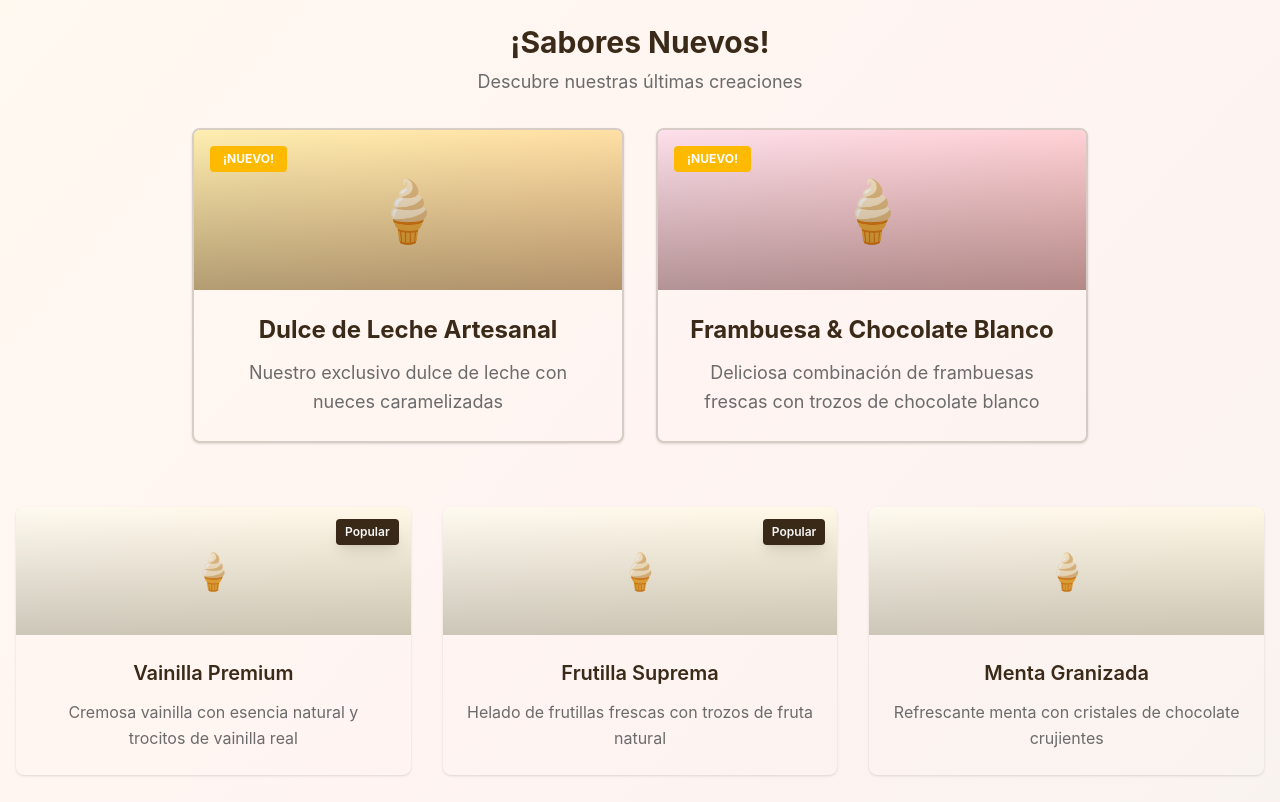
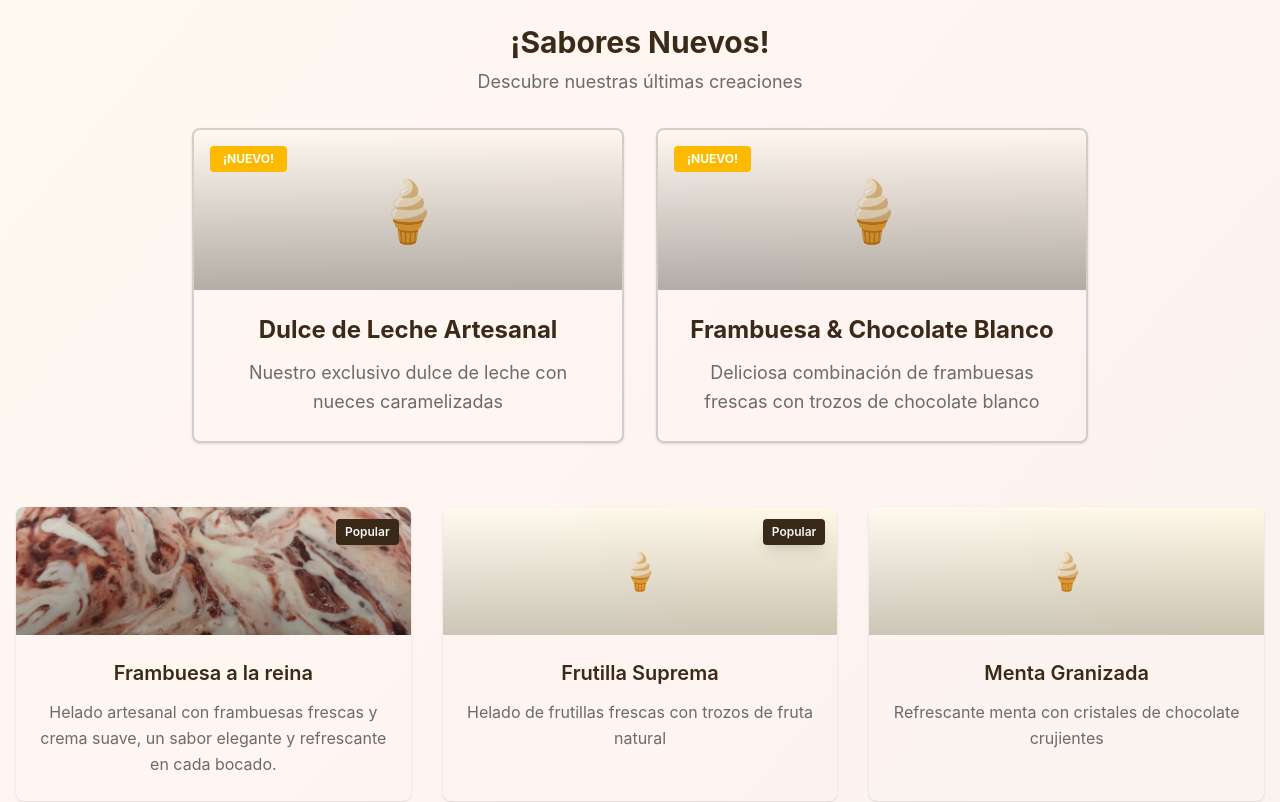
Before and after one commit to Adriel-M-A/elixirhelados, a React (Vite) app: page / in a window 1280 px wide. Shown: the part 1040-1842 px from the top of the page. Built offline with nearby package versions, Linux system fonts and the light colour scheme.

Commit message:
Refactor code structure for improved readability and maintainability

```diff
--- a/src/components/Flavors.tsx
+++ b/src/components/Flavors.tsx
@@ -3,6 +3,8 @@ import { Card, CardContent } from "./ui/Card";
 import { Badge } from "./ui/Badge";
 import NewFlavors from "./NewFlavors";
 import flavorsData from "../data/flavors.json";
+// Importa las imágenes manualmente
+import frambuesaReina from "../assets/frambuesa-reina.png";
 
 /*
   Flavors component
@@ -14,8 +16,6 @@ import flavorsData from "../data/flavors.json";
 interface Flavor {
   name: string;
   description: string;
-  color?: string; // opcional: hex como "#fffaf0"
-  gradient?: string; // opcional: clase Tailwind o string
   imageUrl?: string;
   popular?: boolean;
   isNew?: boolean;
@@ -25,6 +25,12 @@ function Flavors() {
   const flavors = flavorsData as unknown as Flavor[];
   const newFlavors = flavors.filter((flavor) => flavor.isNew);
   const regularFlavors = flavors.filter((flavor) => !flavor.isNew);
+
+  // Mapea nombres de archivo a imports
+  const imageMap: Record<string, string> = {
+    "frambuesa-reina.png": frambuesaReina,
+    // agrega más si tienes más imágenes
+  };
 
   return (
     <section className="py-20 bg-gradient-to-br from-[#fffaf0] via-[#fff4f2] to-[#f7f3ef]">
@@ -45,29 +51,33 @@ function Flavors() {
         {/* Regular Flavors Section */}
         <div className="grid grid-cols-1 md:grid-cols-2 lg:grid-cols-3 gap-8 max-w-7xl mx-auto">
           {regularFlavors.map((flavor) => {
-            // Clase para el contenedor superior (gradiente o fallback por color)
-            const headerClasses = `h-32 relative overflow-hidden ${
-              flavor.gradient ?? ""
-            }`;
-            const headerStyle =
-              !flavor.gradient && flavor.color
-                ? { background: flavor.color } // si flavor.gradient no existe y hay color, usarlo
-                : undefined;
+            // Solo fondo por defecto si no hay imagen
+            let headerClasses = "h-32 relative overflow-hidden";
+            if (!flavor.imageUrl) {
+              headerClasses += " bg-gradient-to-br from-[#fffaf0] to-[#fff6de]";
+            }
+
+            // Si hay imageUrl, busca en el map si es local
+            let imgSrc = "";
+            if (flavor.imageUrl) {
+              const fileName = flavor.imageUrl.split("/").pop() || "";
+              imgSrc = imageMap[fileName] || flavor.imageUrl;
+            }
 
             return (
               <Card
                 key={flavor.name}
                 className="group hover:shadow-2xl transition-all duration-500 hover:-translate-y-2 border-0 overflow-hidden"
               >
-                <div className={headerClasses} style={headerStyle}>
-                  {flavor.imageUrl ? (
+                <div className={headerClasses}>
+                  {imgSrc ? (
                     <img
-                      src={flavor.imageUrl}
+                      src={imgSrc}
                       alt={flavor.name}
                       className="w-full h-full object-cover"
                     />
                   ) : (
-                    <div className="w-full h-full flex items-center justify-center bg-gradient-to-br from-[#fffaf0] to-[#fff6de]">
+                    <div className="w-full h-full flex items-center justify-center">
                       <div className="text-4xl">🍦</div>
                     </div>
                   )}
--- a/src/data/flavors.json
+++ b/src/data/flavors.json
@@ -1,18 +1,14 @@
 [
     {
-        "name": "Vainilla Premium",
-        "description": "Cremosa vainilla con esencia natural y trocitos de vainilla real",
-        "color": "bg-vanilla",
-        "gradient": "bg-gradient-vanilla",
-        "imageUrl": "",
+        "name": "Frambuesa a la reina",
+        "description": "Helado artesanal con frambuesas frescas y crema suave, un sabor elegante y refrescante en cada bocado.",
+        "imageUrl": "frambuesa-reina.png",
         "popular": true,
         "isNew": false
     },
     {
         "name": "Frutilla Suprema",
         "description": "Helado de frutillas frescas con trozos de fruta natural",
-        "color": "bg-strawberry",
-        "gradient": "bg-gradient-strawberry",
         "imageUrl": "",
         "popular": true,
         "isNew": false
@@ -20,8 +16,6 @@
     {
         "name": "Menta Granizada",
         "description": "Refrescante menta con cristales de chocolate crujientes",
-        "color": "bg-mint",
-        "gradient": "bg-gradient-mint",
         "imageUrl": "",
         "popular": false,
         "isNew": false
@@ -29,8 +23,6 @@
     {
         "name": "Chocolate Intenso",
         "description": "Chocolate belga premium con cacao de origen seleccionado",
-        "color": "bg-chocolate",
-        "gradient": "bg-gradient-radial from-chocolate to-chocolate/80",
         "imageUrl": "",
         "popular": true,
         "isNew": false
@@ -38,8 +30,6 @@
     {
         "name": "Pistacho Siciliano",
         "description": "Exquisito pistacho importado con textura sedosa",
-        "color": "bg-pistachio",
-        "gradient": "bg-gradient-radial from-pistachio to-pistachio/80",
         "imageUrl": "",
         "popular": false,
         "isNew": false
@@ -47,8 +37,6 @@
     {
         "name": "Arándanos Silvestres",
         "description": "Deliciosos arándanos patagónicos en base cremosa",
-        "color": "bg-blueberry",
-        "gradient": "bg-gradient-radial from-blueberry to-blueberry/80",
         "imageUrl": "",
         "popular": false,
         "isNew": false
@@ -56,8 +44,6 @@
     {
         "name": "Dulce de Leche Artesanal",
         "description": "Nuestro exclusivo dulce de leche con nueces caramelizadas",
-        "color": "bg-amber-200",
-        "gradient": "bg-gradient-to-br from-amber-200 to-orange-300",
         "imageUrl": "",
         "popular": false,
         "isNew": true
@@ -65,8 +51,6 @@
     {
         "name": "Frambuesa & Chocolate Blanco",
         "description": "Deliciosa combinación de frambuesas frescas con trozos de chocolate blanco",
-        "color": "bg-pink-200",
-        "gradient": "bg-gradient-to-br from-pink-200 to-rose-300",
         "imageUrl": "",
         "popular": false,
         "isNew": true
```
Also changed, not shown: src/assets/frambuesa-reina.png (added).
